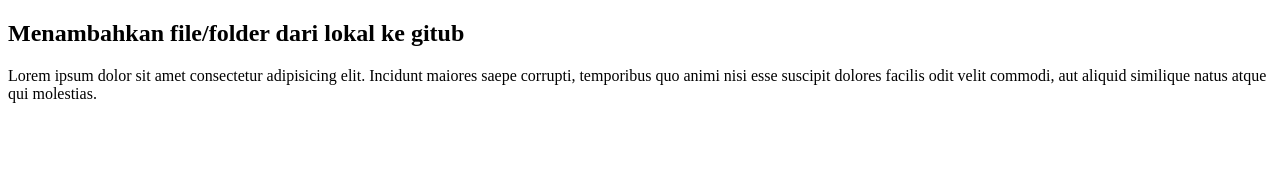
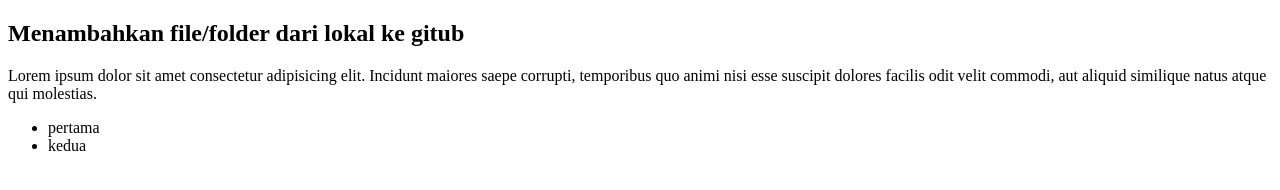
Before and after one commit to alubaidillah/belajar-git, a plain HTML site: page index.html in a window 1280 px wide. Drawn offline with Linux system fonts and the light colour scheme.

Commit message:
memodifikasi index.html

```diff
--- a/index.html
+++ b/index.html
@@ -8,5 +8,9 @@
 <body>
         <h2>Menambahkan file/folder dari lokal ke gitub</h2>
         <p>Lorem ipsum dolor sit amet consectetur adipisicing elit. Incidunt maiores saepe corrupti, temporibus quo animi nisi esse suscipit dolores facilis odit velit commodi, aut aliquid similique natus atque qui molestias.</p>
-</body>
+            <ul>
+                <li>pertama</li>
+                <li>kedua</li>
+            </ul>
+    </body>
 </html>
```
